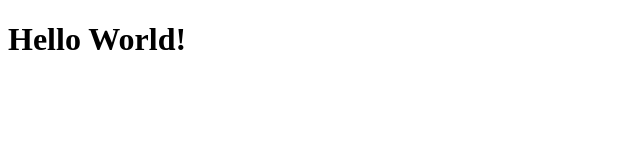
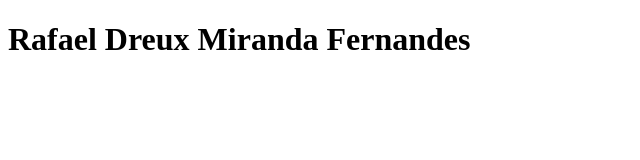
Before and after one commit to rafadreux/rafadreux.github.io, a plain HTML site: page index.html in a window 1280 px wide. Shown: the whole page, without its empty margins (0-640 px from the left). Drawn offline with Linux system fonts and the light colour scheme.

Commit message:
Some changes

```diff
--- a/index.html
+++ b/index.html
@@ -7,7 +7,7 @@
     </head>
 
     <body>
-        <h1>Hello World!</h1>
+        <h1>Rafael Dreux Miranda Fernandes</h1>
     </body>
 
 </html>
```
